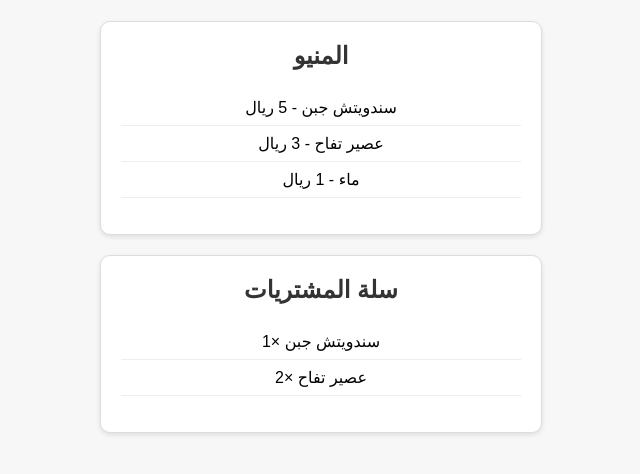
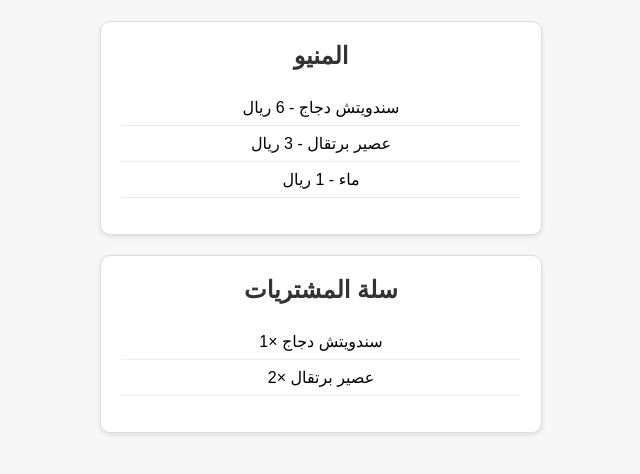
Before and after one commit to qqy332/maqasif, a plain HTML site: page index.html in a window 1280 px wide. Shown: the part 80-554 px from the top of the page, without its empty margins (319-959 px from the left). Drawn offline with Linux system fonts and the light colour scheme.

Commit message:
index.html

```diff
--- a/index.html
+++ b/index.html
@@ -45,8 +45,8 @@
   <div class="card">
     <h2>المنيو</h2>
     <ul>
-      <li>سندويتش جبن - 5 ريال</li>
-      <li>عصير تفاح - 3 ريال</li>
+      <li>سندويتش دجاج - 6 ريال</li>
+      <li>عصير برتقال - 3 ريال</li>
       <li>ماء - 1 ريال</li>
     </ul>
   </div>
@@ -54,8 +54,8 @@
   <div class="card">
     <h2>سلة المشتريات</h2>
     <ul>
-      <li>سندويتش جبن ×1</li>
-      <li>عصير تفاح ×2</li>
+      <li>سندويتش دجاج ×1</li>
+      <li>عصير برتقال ×2</li>
     </ul>
   </div>
 </body>
```
